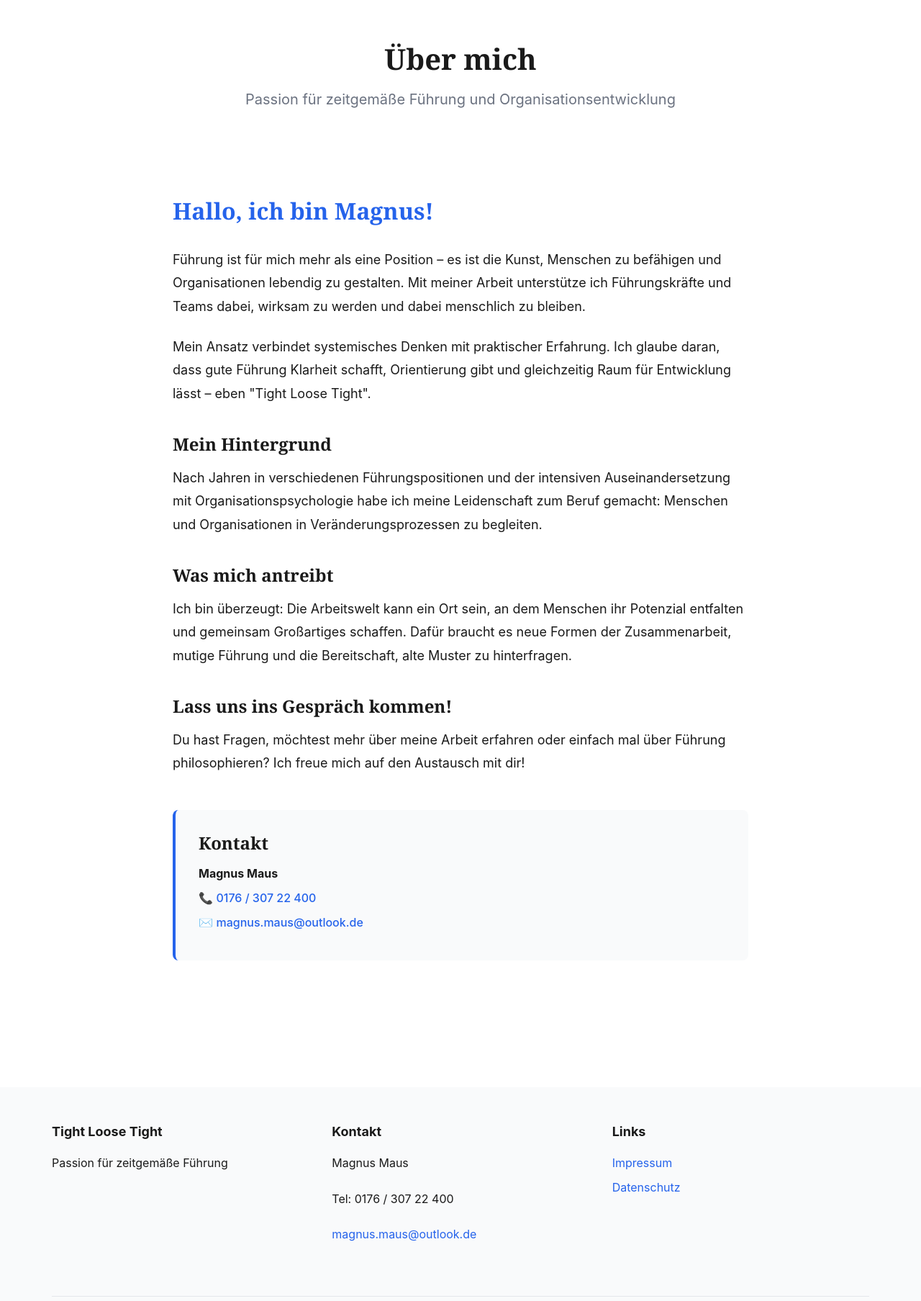
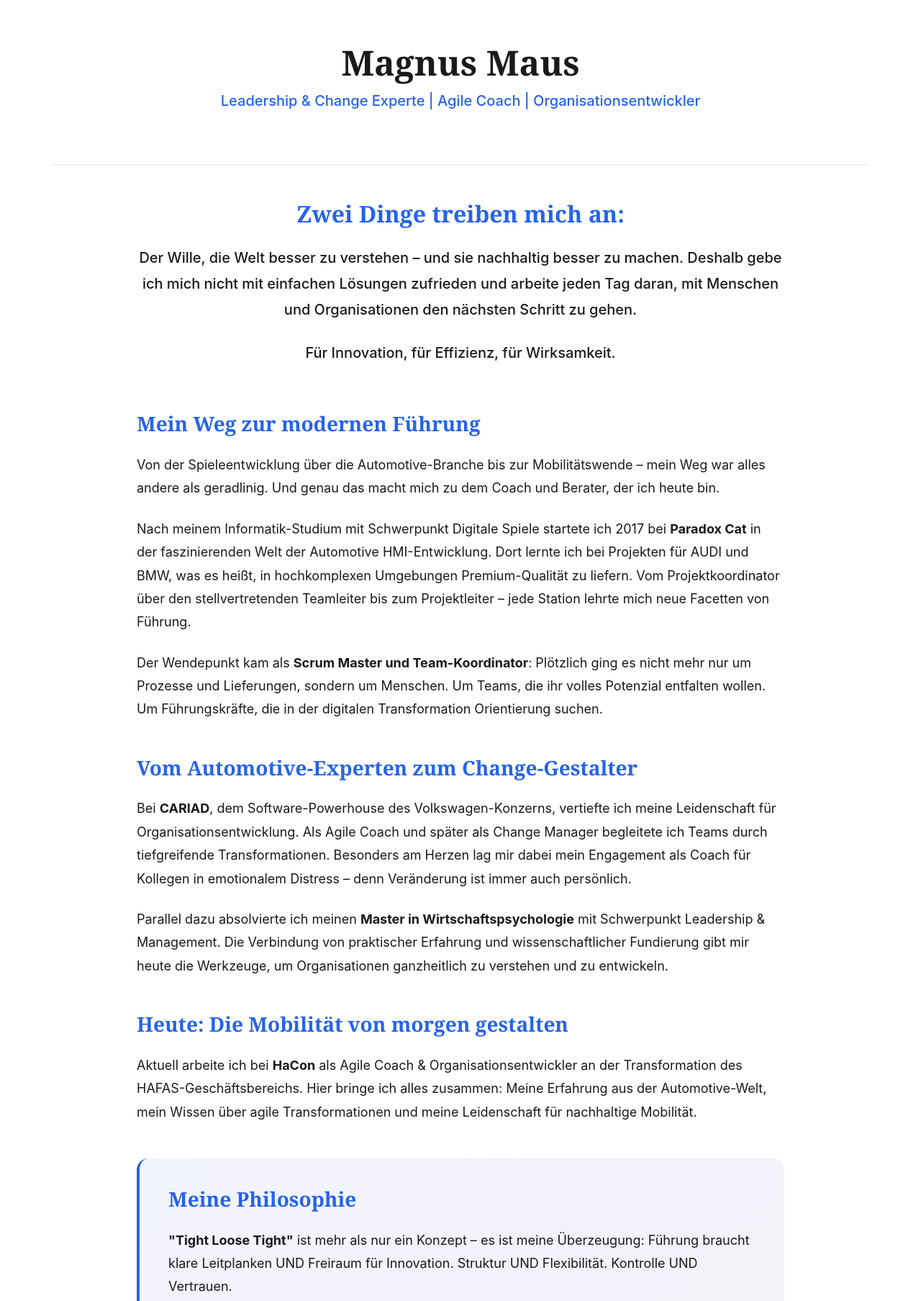
Before and after one commit to MagnusMaus/tight-loose-tight, an Astro site: page /ueber-mich in a window 1280 px wide. Shown: the part 140-1947 px from the top of the page at 72% size. Built offline with nearby package versions, Linux system fonts and the light colour scheme; Astro itself is replaced by a stand-in of ours.

Commit message:
Update Über mich and Coaching pages with personalized content

```diff
--- a/src/pages/ueber-mich.astro
+++ b/src/pages/ueber-mich.astro
@@ -5,58 +5,112 @@ import BaseLayout from '../layouts/BaseLayout.astro';
 <BaseLayout title="Über mich">
   <div class="container">
     <div class="about-header">
-      <h1>Über mich</h1>
-      <p class="lead">
-        Passion für zeitgemäße Führung und Organisationsentwicklung
-      </p>
+      <h1>Magnus Maus</h1>
+      <p class="tagline">Leadership & Change Experte | Agile Coach | Organisationsentwickler</p>
     </div>
 
     <section class="about-content">
-      <div class="text-content">
-        <h2>Hallo, ich bin Magnus!</h2>
+      <div class="intro-section">
+        <h2>Zwei Dinge treiben mich an:</h2>
+        <p class="highlight">
+          Der Wille, die Welt besser zu verstehen – und sie nachhaltig besser zu machen.
+          Deshalb gebe ich mich nicht mit einfachen Lösungen zufrieden und arbeite jeden Tag
+          daran, mit Menschen und Organisationen den nächsten Schritt zu gehen.
+        </p>
+        <p class="highlight">Für Innovation, für Effizienz, für Wirksamkeit.</p>
+      </div>
 
+      <div class="main-content">
+        <h3>Mein Weg zur modernen Führung</h3>
         <p>
-          Führung ist für mich mehr als eine Position – es ist die Kunst,
-          Menschen zu befähigen und Organisationen lebendig zu gestalten.
-          Mit meiner Arbeit unterstütze ich Führungskräfte und Teams dabei,
-          wirksam zu werden und dabei menschlich zu bleiben.
+          Von der Spieleentwicklung über die Automotive-Branche bis zur Mobilitätswende – mein
+          Weg war alles andere als geradlinig. Und genau das macht mich zu dem Coach und
+          Berater, der ich heute bin.
         </p>
 
         <p>
-          Mein Ansatz verbindet systemisches Denken mit praktischer Erfahrung.
-          Ich glaube daran, dass gute Führung Klarheit schafft, Orientierung
-          gibt und gleichzeitig Raum für Entwicklung lässt – eben "Tight Loose Tight".
+          Nach meinem Informatik-Studium mit Schwerpunkt Digitale Spiele startete ich 2017 bei
+          <strong>Paradox Cat</strong> in der faszinierenden Welt der Automotive HMI-Entwicklung.
+          Dort lernte ich bei Projekten für AUDI und BMW, was es heißt, in hochkomplexen
+          Umgebungen Premium-Qualität zu liefern. Vom Projektkoordinator über den stellvertretenden
+          Teamleiter bis zum Projektleiter – jede Station lehrte mich neue Facetten von Führung.
         </p>
 
-        <h3>Mein Hintergrund</h3>
         <p>
-          Nach Jahren in verschiedenen Führungspositionen und der intensiven
-          Auseinandersetzung mit Organisationspsychologie habe ich meine
-          Leidenschaft zum Beruf gemacht: Menschen und Organisationen in
-          Veränderungsprozessen zu begleiten.
+          Der Wendepunkt kam als <strong>Scrum Master und Team-Koordinator</strong>: Plötzlich
+          ging es nicht mehr nur um Prozesse und Lieferungen, sondern um Menschen. Um Teams,
+          die ihr volles Potenzial entfalten wollen. Um Führungskräfte, die in der digitalen
+          Transformation Orientierung suchen.
         </p>
 
-        <h3>Was mich antreibt</h3>
+        <h3>Vom Automotive-Experten zum Change-Gestalter</h3>
         <p>
-          Ich bin überzeugt: Die Arbeitswelt kann ein Ort sein, an dem Menschen
-          ihr Potenzial entfalten und gemeinsam Großartiges schaffen. Dafür
-          braucht es neue Formen der Zusammenarbeit, mutige Führung und die
-          Bereitschaft, alte Muster zu hinterfragen.
+          Bei <strong>CARIAD</strong>, dem Software-Powerhouse des Volkswagen-Konzerns, vertiefte
+          ich meine Leidenschaft für Organisationsentwicklung. Als Agile Coach und später als
+          Change Manager begleitete ich Teams durch tiefgreifende Transformationen. Besonders
+          am Herzen lag mir dabei mein Engagement als Coach für Kollegen in emotionalem Distress
+          – denn Veränderung ist immer auch persönlich.
         </p>
 
-        <h3>Lass uns ins Gespräch kommen!</h3>
         <p>
-          Du hast Fragen, möchtest mehr über meine Arbeit erfahren oder
-          einfach mal über Führung philosophieren? Ich freue mich auf den
-          Austausch mit dir!
+          Parallel dazu absolvierte ich meinen <strong>Master in Wirtschaftspsychologie</strong>
+          mit Schwerpunkt Leadership & Management. Die Verbindung von praktischer Erfahrung und
+          wissenschaftlicher Fundierung gibt mir heute die Werkzeuge, um Organisationen ganzheitlich
+          zu verstehen und zu entwickeln.
+        </p>
+
+        <h3>Heute: Die Mobilität von morgen gestalten</h3>
+        <p>
+          Aktuell arbeite ich bei <strong>HaCon</strong> als Agile Coach & Organisationsentwickler
+          an der Transformation des HAFAS-Geschäftsbereichs. Hier bringe ich alles zusammen:
+          Meine Erfahrung aus der Automotive-Welt, mein Wissen über agile Transformationen und
+          meine Leidenschaft für nachhaltige Mobilität.
+        </p>
+
+        <div class="philosophy-box">
+          <h3>Meine Philosophie</h3>
+          <p>
+            <strong>"Tight Loose Tight"</strong> ist mehr als nur ein Konzept – es ist meine
+            Überzeugung: Führung braucht klare Leitplanken UND Freiraum für Innovation.
+            Struktur UND Flexibilität. Kontrolle UND Vertrauen.
+          </p>
+          <p>
+            Als Coach und Berater unterstütze ich Sie dabei, dieses Gleichgewicht zu finden.
+            Mit fundiertem Methodenwissen, praktischer Erfahrung und vor allem: Mit der
+            Überzeugung, dass Veränderung dann gelingt, wenn wir Menschen in den Mittelpunkt stellen.
+          </p>
+        </div>
+
+        <h3>Was mich auszeichnet</h3>
+        <ul class="strengths">
+          <li><strong>Brückenbauernd:</strong> Zwischen Technik und Menschen, zwischen Strategie und Umsetzung</li>
+          <li><strong>Wissenschaftlich fundiert:</strong> Master in Wirtschaftspsychologie trifft auf Praxiserfahrung</li>
+          <li><strong>Methodisch versiert:</strong> Certified Scrum Master, SAFe Program Consultant, OKR-Experte</li>
+          <li><strong>Menschlich engagiert:</strong> Mentor bei Netzwerk Chancen, Coach für Kollegen in schwierigen Situationen</li>
+          <li><strong>International erfahren:</strong> Projekte in verteilten Teams, fließend in Englisch</li>
+        </ul>
+
+        <h3>Privat</h3>
+        <p>
+          Wenn ich nicht gerade Organisationen transformiere, finde ich Ausgleich beim
+          Bouldern, an der Gitarre oder in Psychologie-Podcasts (ja, ich bin ein
+          Psychologie-Nerd und stehe dazu 😊). Als ehemaliger ESL-Spieler und Rockband-Frontmann
+          weiß ich: Teamperformance entsteht, wenn jeder seine Stärken einbringen kann.
         </p>
       </div>
 
-      <div class="contact-box">
-        <h3>Kontakt</h3>
-        <p><strong>Magnus Maus</strong></p>
-        <p>📞 <a href="tel:+4917630722400">0176 / 307 22 400</a></p>
-        <p>✉️ <a href="mailto:magnus.maus@outlook.de">magnus.maus@outlook.de</a></p>
+      <div class="cta-section">
+        <h2>Lassen Sie uns ins Gespräch kommen!</h2>
+        <p>
+          Sie stehen vor einer Transformation? Suchen einen Sparringspartner für Ihre
+          Führungsherausforderungen? Oder wollen einfach über die Zukunft der Arbeit philosophieren?
+        </p>
+        <p><strong>Ich freue mich auf den Austausch mit Ihnen!</strong></p>
+
+        <div class="contact-buttons">
+          <a href="/coaching" class="btn btn-primary">Coaching anfragen</a>
+          <a href="https://www.linkedin.com/in/magnusmaus" class="btn btn-secondary" target="_blank">LinkedIn</a>
+        </div>
       </div>
     </section>
   </div>
@@ -66,59 +120,141 @@ import BaseLayout from '../layouts/BaseLayout.astro';
   .about-header {
     text-align: center;
     padding: 3rem 0;
-    max-width: 800px;
+    border-bottom: 2px solid #f0f0f0;
+    margin-bottom: 3rem;
+  }
+
+  .about-header h1 {
+    font-size: 3rem;
+    margin-bottom: 0.5rem;
+  }
+
+  .tagline {
+    font-size: 1.25rem;
+    color: var(--color-primary);
+    font-weight: 500;
+  }
+
+  .about-content {
+    max-width: 900px;
     margin: 0 auto;
   }
 
-  .lead {
-    font-size: 1.25rem;
-    color: var(--color-gray);
+  .intro-section {
+    text-align: center;
+    margin-bottom: 4rem;
   }
 
-  .about-content {
-    max-width: 800px;
-    margin: 3rem auto;
+  .intro-section h2 {
+    color: var(--color-primary);
+    font-size: 2rem;
+    margin-bottom: 1.5rem;
   }
 
-  .text-content {
+  .highlight {
+    font-size: 1.25rem;
+    line-height: 1.8;
+    font-weight: 500;
+  }
+
+  .main-content {
     font-size: 1.125rem;
     line-height: 1.8;
   }
 
-  .text-content h2 {
+  .main-content h3 {
     color: var(--color-primary);
-    margin-bottom: 2rem;
+    margin-top: 3rem;
+    margin-bottom: 1.5rem;
+    font-size: 1.75rem;
   }
 
-  .text-content h3 {
-    margin-top: 2.5rem;
-    margin-bottom: 1rem;
-    color: var(--color-text);
-  }
-
-  .contact-box {
-    background: #f9fafb;
-    padding: 2rem;
-    border-radius: 0.5rem;
-    margin-top: 3rem;
+  .philosophy-box {
+    background: linear-gradient(135deg, #667eea15 0%, #764ba215 100%);
+    padding: 2.5rem;
+    border-radius: 1rem;
+    margin: 3rem 0;
     border-left: 4px solid var(--color-primary);
   }
 
-  .contact-box h3 {
-    margin-bottom: 1rem;
+  .philosophy-box h3 {
+    margin-top: 0;
   }
 
-  .contact-box p {
-    margin-bottom: 0.5rem;
+  .strengths {
+    list-style: none;
+    padding: 0;
   }
 
-  .contact-box a {
+  .strengths li {
+    padding: 0.75rem 0;
+    padding-left: 2rem;
+    position: relative;
+  }
+
+  .strengths li:before {
+    content: "→";
+    position: absolute;
+    left: 0;
     color: var(--color-primary);
-    font-weight: 500;
+    font-weight: bold;
+  }
+
+  .cta-section {
+    text-align: center;
+    margin-top: 4rem;
+    padding: 3rem;
+    background: #f9fafb;
+    border-radius: 1rem;
+  }
+
+  .cta-section h2 {
+    color: var(--color-primary);
+    margin-bottom: 1.5rem;
+  }
+
+  .contact-buttons {
+    display: flex;
+    gap: 1rem;
+    justify-content: center;
+    margin-top: 2rem;
+  }
+
+  .btn {
+    padding: 0.75rem 2rem;
+    border-radius: 0.5rem;
+    font-weight: 600;
+    text-decoration: none;
+    transition: transform 0.2s;
+    display: inline-block;
+  }
+
+  .btn:hover {
+    transform: translateY(-2px);
+  }
+
+  .btn-primary {
+    background: var(--color-primary);
+    color: white;
+  }
+
+  .btn-secondary {
+    background: transparent;
+    color: var(--color-primary);
+    border: 2px solid var(--color-primary);
   }
 
   @media (max-width: 768px) {
-    .text-content {
+    .about-header h1 {
+      font-size: 2rem;
+    }
+
+    .contact-buttons {
+      flex-direction: column;
+      align-items: center;
+    }
+
+    .main-content {
       font-size: 1rem;
     }
   }
```
